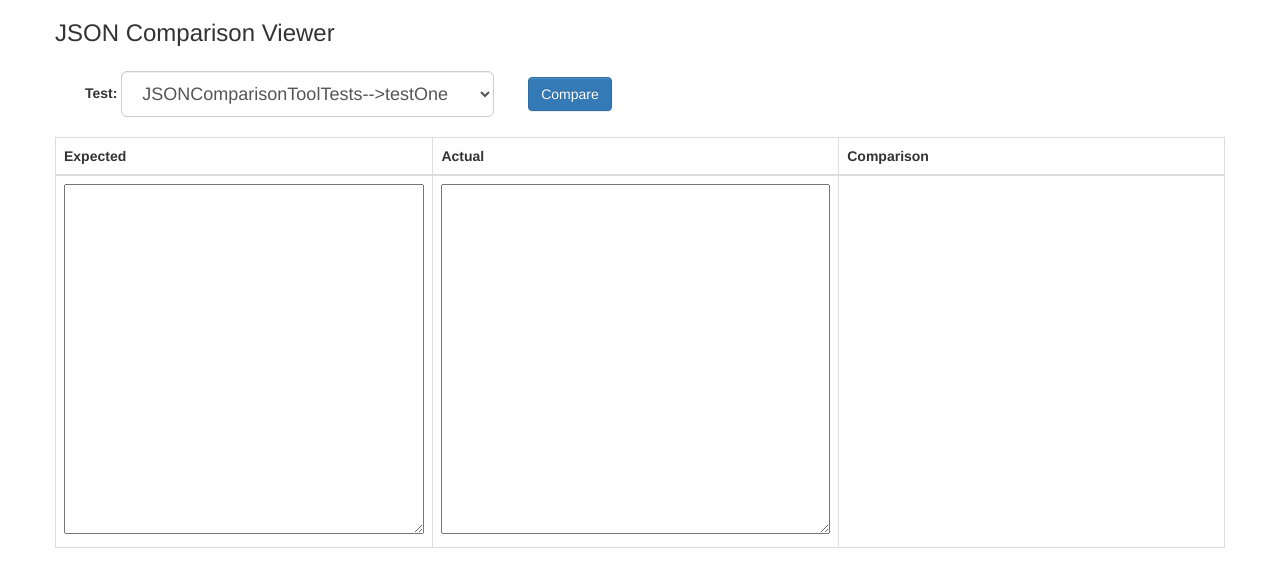
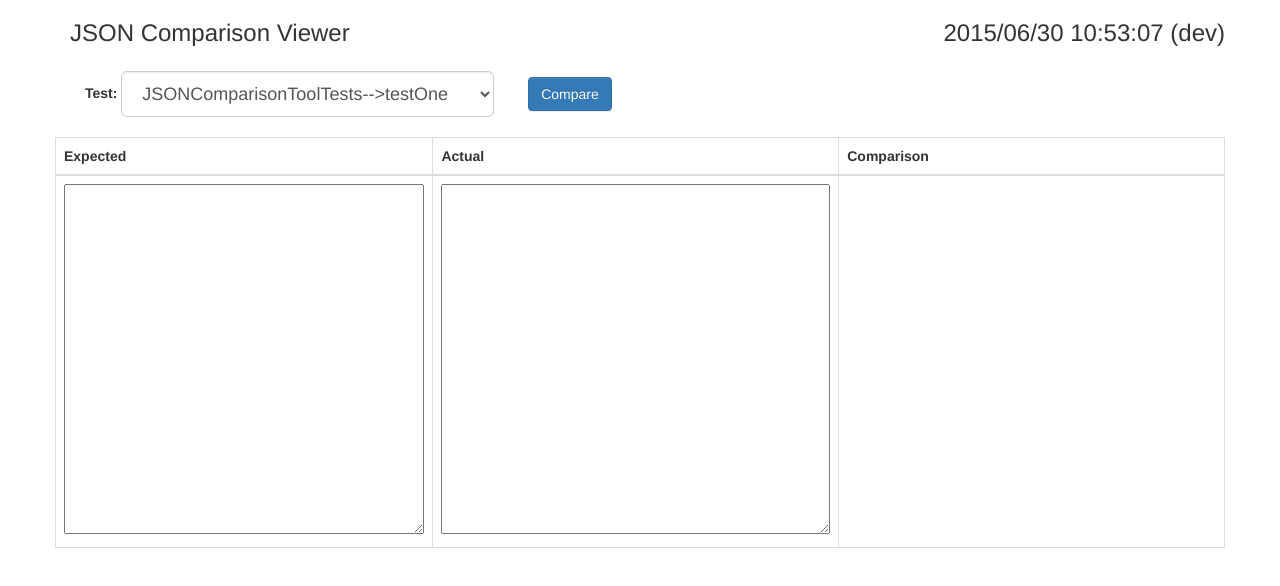
Before and after one commit to donhenton/hilighter, a website: page public_html/index.html in a window 1280 px wide. Drawn offline with Linux system fonts and the light colour scheme.

Commit message:
updated with env information

```diff
--- a/public_html/index.html
+++ b/public_html/index.html
@@ -107,7 +107,11 @@ and open the template in the editor.
     <body>
         <div class="container">
             <div class="row">
-                <h3>JSON Comparison Viewer <span style="display:none" id="nothingFound">(Nothing found)</span></h3>
+                <h3 class="col-lg-6 ">
+                 JSON Comparison Viewer <span style="display:none" id="nothingFound">(Nothing found)</span>
+                </h3>
+                 <h3 class="pull-right" id="envInfo">
+                </h3>
             </div>
             <div id="mainBody">
                 <div class="form-inline">
--- a/public_html/js/comparison_code.js
+++ b/public_html/js/comparison_code.js
@@ -51,6 +51,10 @@ function loadSelections()
 
     });
 
+
+    $('#envInfo').text(failedData.date+" ("+failedData.env+")");
+
+
 }
 
 function getDescription(testItem)
--- a/public_html/json/failed_comparisons.json
+++ b/public_html/json/failed_comparisons.json
@@ -1,4 +1,6 @@
 {
+    "date": "2015/06/30 10:53:07",
+    "env": "dev",
     "comparisons": [{
             "testName": "JSONComparisonToolTests",
             "methodName": "testOne",
```
